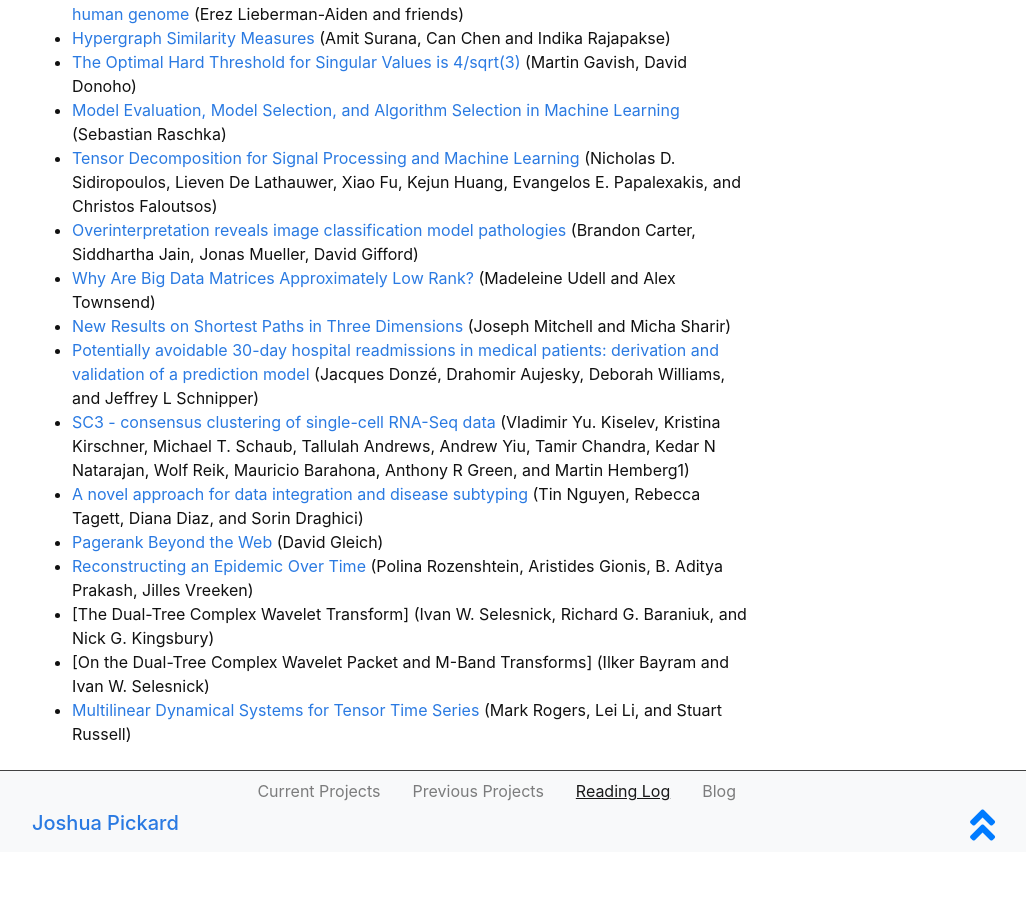
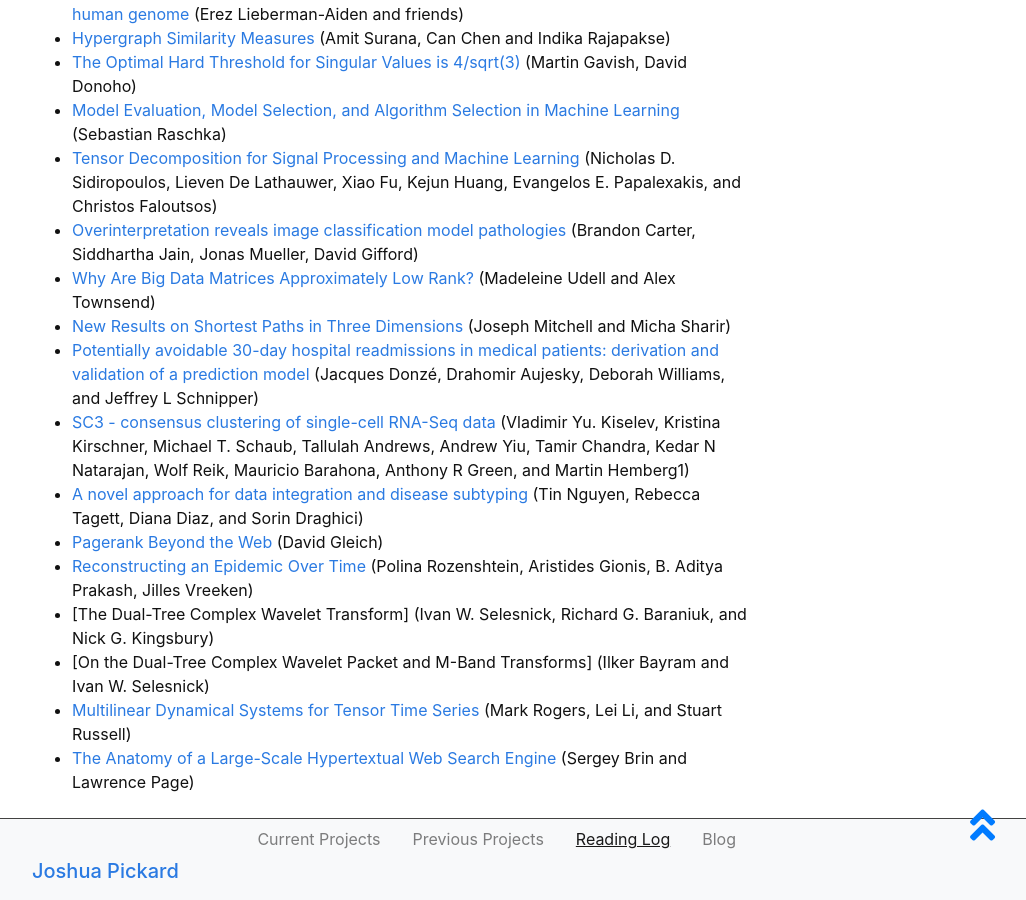
Before and after one commit to Jpickard1/jpickard1.github.io, a Jekyll site: the page built from content/3-Reading_Log.md, in a window 1280 px wide and 900 px high, scrolled down 1419 px. Shown: the whole window, without its empty margins (248-1274 px from the left). Built offline with Jekyll 4.4.1, drawn with Linux system fonts in a browser that asks for light colours; before the commit the page ends 2271 px from its top, so only the background shows below that.

Commit message:
Update 3-Reading_Log.md

```diff
--- a/content/3-Reading_Log.md
+++ b/content/3-Reading_Log.md
@@ -54,3 +54,4 @@ Huang,  Evangelos E. Papalexakis, and Christos Faloutsos)
 - [The Dual-Tree Complex Wavelet Transform]<!-- In an email from Jonathan on 1/25/2022 --> (Ivan W. Selesnick, Richard G. Baraniuk, and Nick G. Kingsbury)
 - [On the Dual-Tree Complex Wavelet Packet and M-Band Transforms]<!-- In an email from Jonathan on 1/25/2022 --> (̇Ilker Bayram and Ivan W. Selesnick)
 - [Multilinear Dynamical Systems for Tensor Time Series](https://people.eecs.berkeley.edu/~russell/papers/nips13-tensor.pdf) (Mark Rogers, Lei Li, and Stuart Russell)
+- [The Anatomy of a Large-Scale Hypertextual Web Search Engine](https://snap.stanford.edu/class/cs224w-readings/Brin98Anatomy.pdf) (Sergey Brin and Lawrence Page)
```
